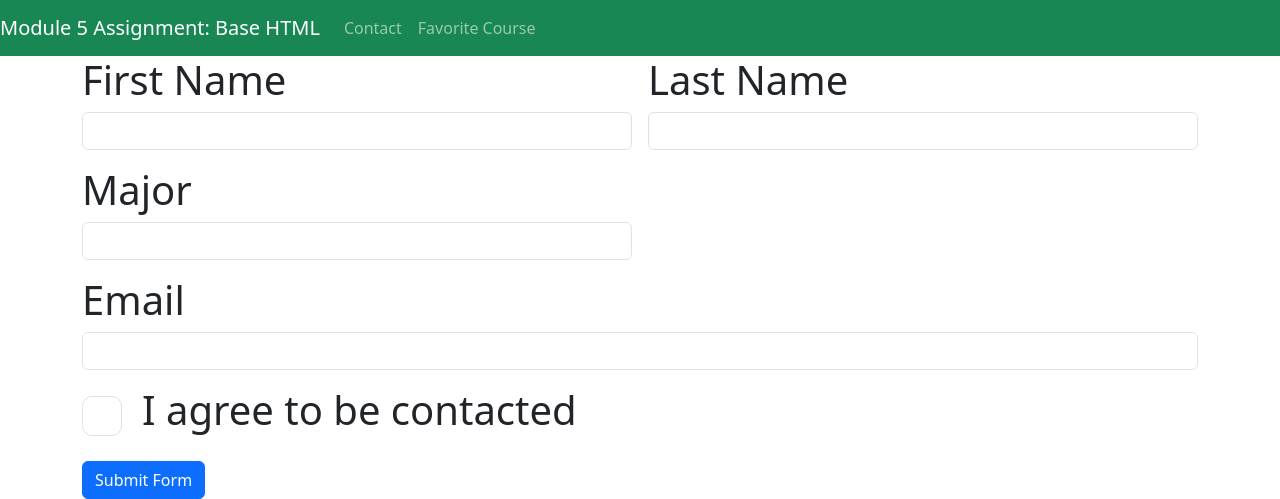
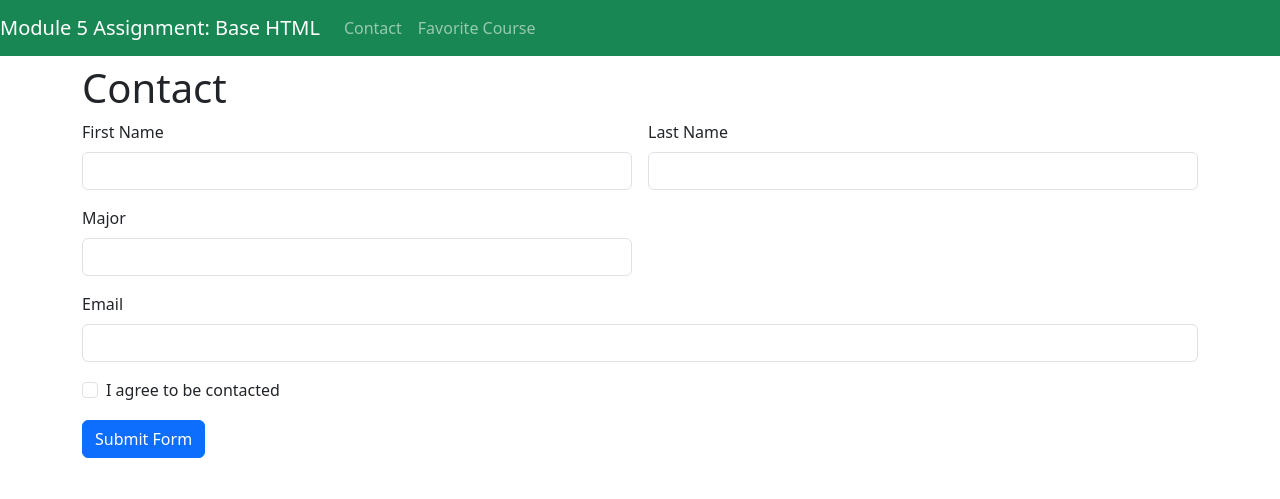
Before and after one commit to otoluwan/helloWorld, a Flask app: page /contact in a window 1280 px wide. Shown: the top 499 px of the page. Run offline with Flask 3, Linux system fonts and the light colour scheme.

Commit message:
included the contact heading

```diff
--- a/templates/contact.html
+++ b/templates/contact.html
@@ -1,10 +1,11 @@
 {% extends "base.html" %}
 
-{% block page_title %}
-    Contact
-{% endblock %}
+{% block page_title %}Contact{% endblock %}
 
 {% block content %}
+
+    <h1>Contact</h1>
+
 
     {% if form_submitted %}
     <div class="col-12">
@@ -71,7 +72,8 @@
             <button type="submit" class="btn btn-primary">Submit Form</button>
         </div>
     </form>
-     {% endif %}
+
+    {% endif %}
 
 {% endblock %}
 </body>
```
